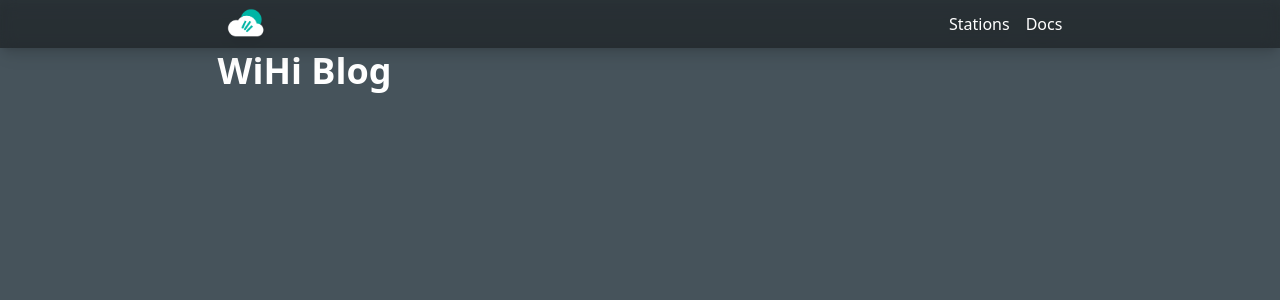
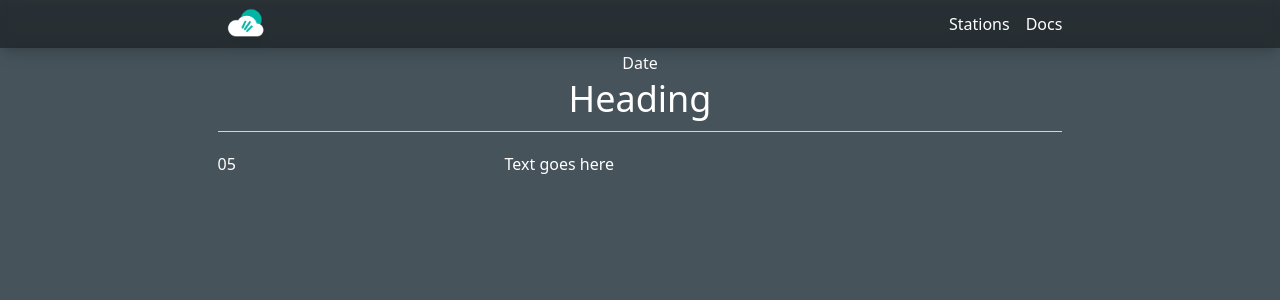
Before and after one commit to kevinchiuu/blog, a SvelteKit app: page / in a window 1280 px wide. Shown: the top 300 px of the page. Built offline with nearby package versions, Linux system fonts and the light colour scheme.

Commit message:
home page skeleton change, add mdsvex library

```diff
--- a/package.json
+++ b/package.json
@@ -20,6 +20,7 @@
 		"eslint-config-prettier": "^9.1.0",
 		"eslint-plugin-svelte": "^2.36.0",
 		"globals": "^15.0.0",
+		"mdsvex": "^0.11.2",
 		"postcss": "^8.4.41",
 		"prettier": "^3.1.1",
 		"prettier-plugin-svelte": "^3.1.2",
--- a/src/routes/+page.svelte
+++ b/src/routes/+page.svelte
@@ -2,8 +2,19 @@
 
 </script>
 
-<div class="bg-primary-bg h-screen text-white">
-    <div class="pt-[4%] mx-[17%] flex">
-        <h1 class="text-4xl font-bold"> WiHi Blog </h1>
+<div class="bg-primary-bg h-screen text-white flex flex-col flex-grow">
+    <div class="pt-[4%] mx-[17%]">
+
+        <div class="text-center mb-3">
+            <h1 class="pb-1"> Date </h1>
+            <h1 class="text-4xl"> Heading </h1>
+        </div>
+
+        <hr class="border-neutral-300 mb-5"/>
+
+        <div class="grid grid-cols-3 gap-4">
+            <div class="">05</div>
+            <div class="col-span-2 ..."> Text goes here </div>
+        </div>
     </div>
 </div>
```
Also changed, not shown: 1 other file (tests, documents, lock files or other folders).
